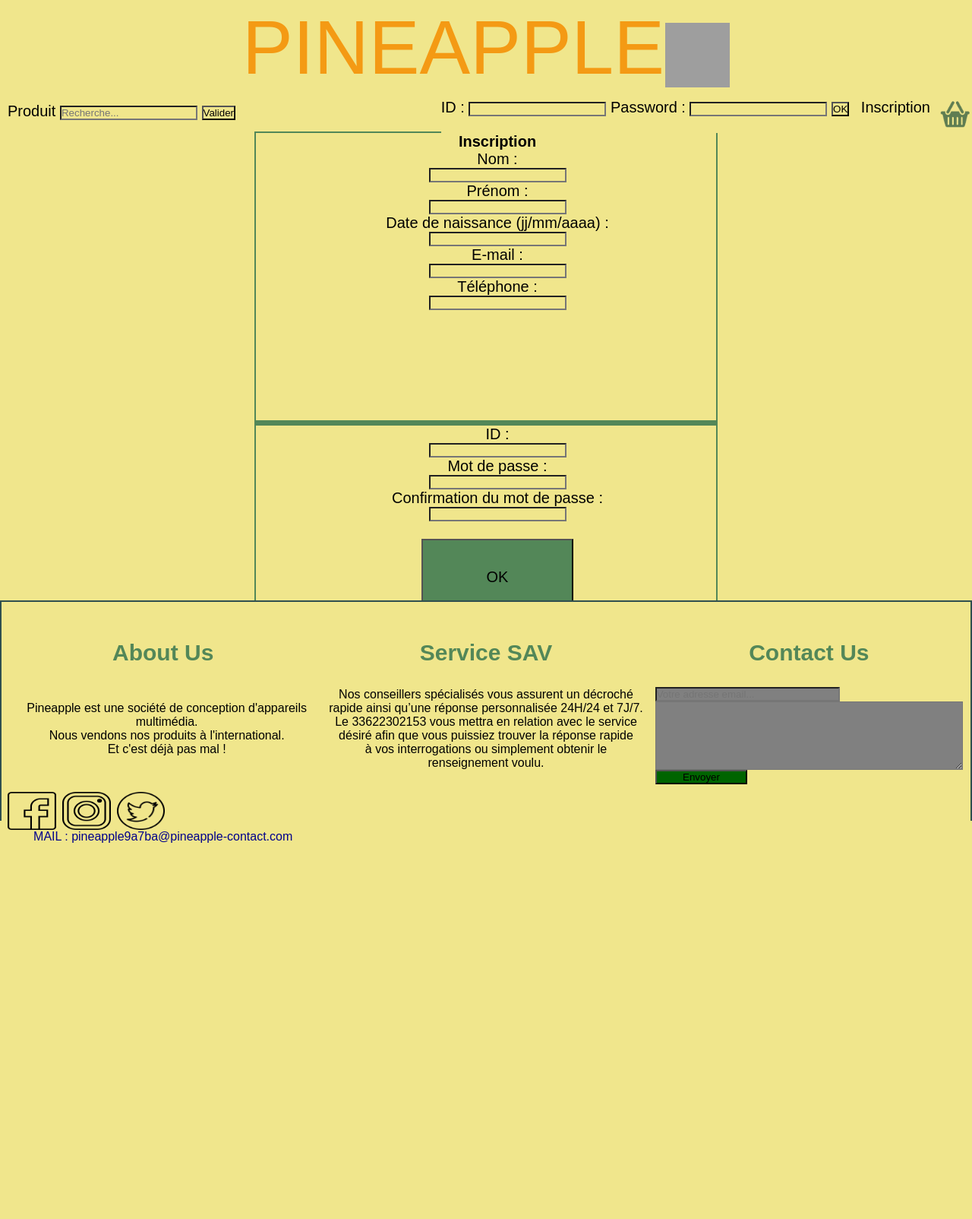
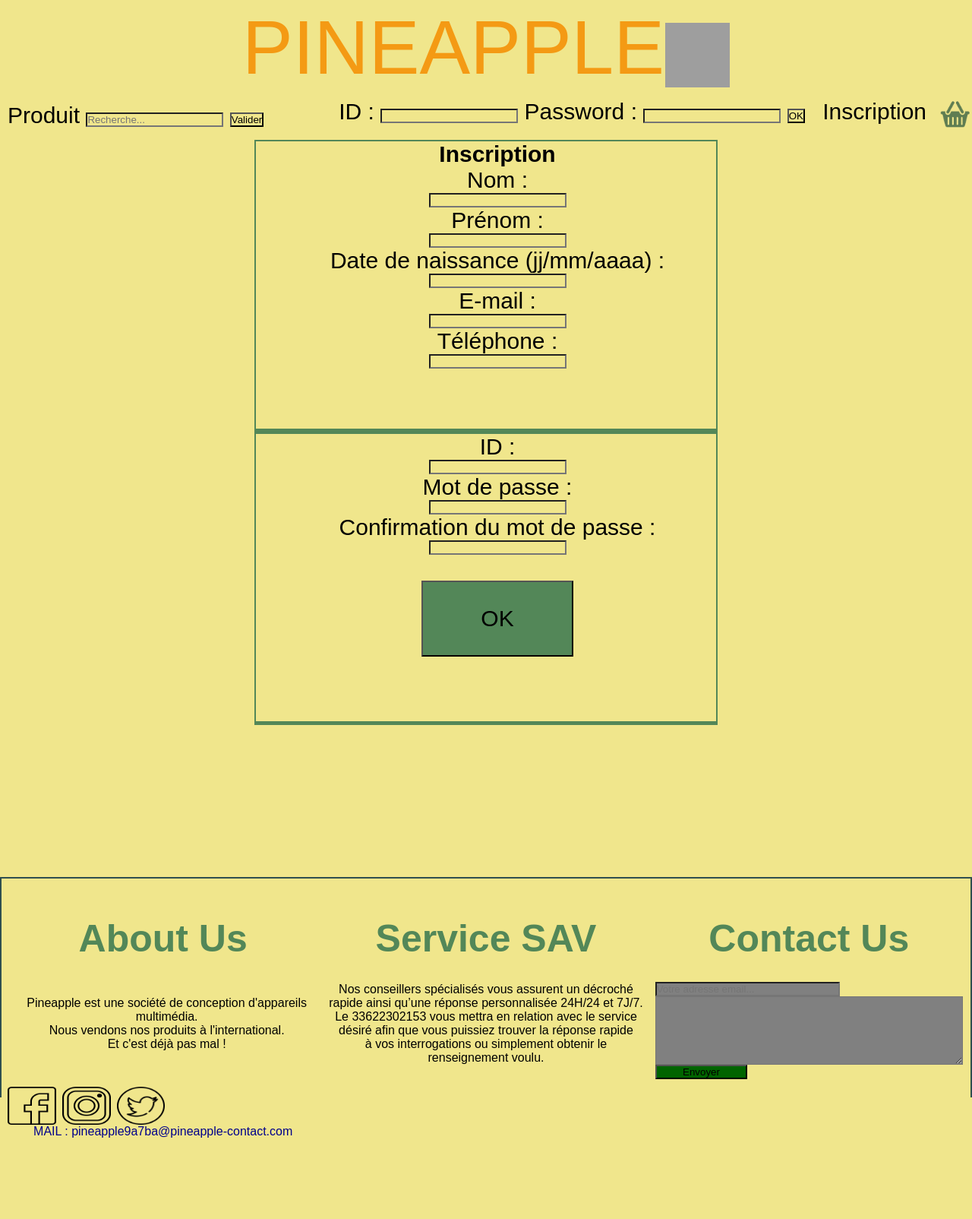
Before and after one commit to perrinesm/ProjectTW, a PHP site: page /logUp.php in a window 1280 px wide. Shown: the whole page at 76% size. Before the commit the page ends 1109 px from the top, so only its background shows below. Run offline with PHP 8.4, Linux system fonts and the light colour scheme; grey boxes are pictures that could not be loaded.

Commit message:
bon footer

```diff
--- a/bdd.php
+++ b/bdd.php
@@ -1,5 +1,5 @@
 <?php
 
-$bdd = new PDO('mysql:host=localhost;dbname=pineapple','root','antoine08');
+$bdd = new PDO('mysql:host=localhost;dbname=pineapple','root','');
 
 ?>
--- a/stylesheet.css
+++ b/stylesheet.css
@@ -3,9 +3,6 @@ margin:0;
 padding:0;
 background-color: khaki;
 
-}
-:root{
-    --font_size : 20px;
 }
 
 a:link
@@ -18,7 +15,7 @@ body{
 
 	margin-bottom: 200px;
     font-family: fantasy;
-    font-size: var(--font_size);
+    font-size: 30px;
 }
 
 
@@ -29,7 +26,7 @@ text-decoration: none;
 display: flex;
 flex-direction: column;
 padding-bottom: 10px;
-font-size: var(--font_size);
+font-size: 30px;
 
 }
 
@@ -73,12 +70,12 @@ img {
 h4 {
     margin-left: 28px;
     margin-top: 5px;
-    font-size: var(--font_size);
+    font-size: 30px;
 }
 
 .description{
     padding-left: 11%;
-    font-size: var(--font_size);
+    font-size: 30px;
 
 }
 
@@ -97,7 +94,7 @@ flex-direction: row;
 
 .menuCart{
 
-font-size: var(--font_size);
+font-size: 30px;
 float:right;
 position: relative;
 right: 20px;
@@ -106,7 +103,7 @@ right: 20px;
 
 .menu{
 
-font-size: var(--font_size);
+font-size: 30px;
 font-family: fantasy;
 color:black;
 margin-left: 0.5em;
@@ -142,7 +139,7 @@ position: relative;
     width:200px;
     position: relative;
     right: 50px;
-    font-size: var(--font_size);
+    font-size: 30px;
     font-family: fantasy;
 }
 .button2{
@@ -152,14 +149,14 @@ position: relative;
     width:200px;
     position: relative;
     right: 200px;
-    font-size: var(--font_size);
+    font-size: 30px;
     font-family: fantasy;
 }
 .buttonInscrip{
     background-color: rgb(83, 135, 88);
     height: 100px;
     width:200px;
-    font-size: var(--font_size);
+    font-size: 30px;
     font-family: fantasy;
 }
 
@@ -206,7 +203,7 @@ font-style: bold;
 
 h1{
 	margin-top: 50px;
-	font-size: 30px;
+	font-size: 50px;
 	color:rgb(83,135,88);
 }
 
@@ -248,16 +245,12 @@ nav a:hover, nav span:hover{
 
 .footer {
     background:khaki;
-    max-height: 10px;
-    position: absolute;
-    bottom: 0;
-    font-size: var(--font_size);
-    line-height: 20px;
+    height: 250px;
+    padding-top: 200px;
+    font-size: 30px;
+    line-height: 25px;
 
-}
 
-.footer th{
-    height: 10px;
 }
 
 
@@ -265,11 +258,11 @@ nav a:hover, nav span:hover{
     border : 2px solid darkslategray;
     display : flex;
     height: 286px;
-    font-size: var(--font_size);
+    font-size: 30px;
 
 }
 
 .footer .footer-content .footer-section {
     flex : 1;
-    font-size: var(--font_size);
-}
+    font-size: 30px;
+    }
```
